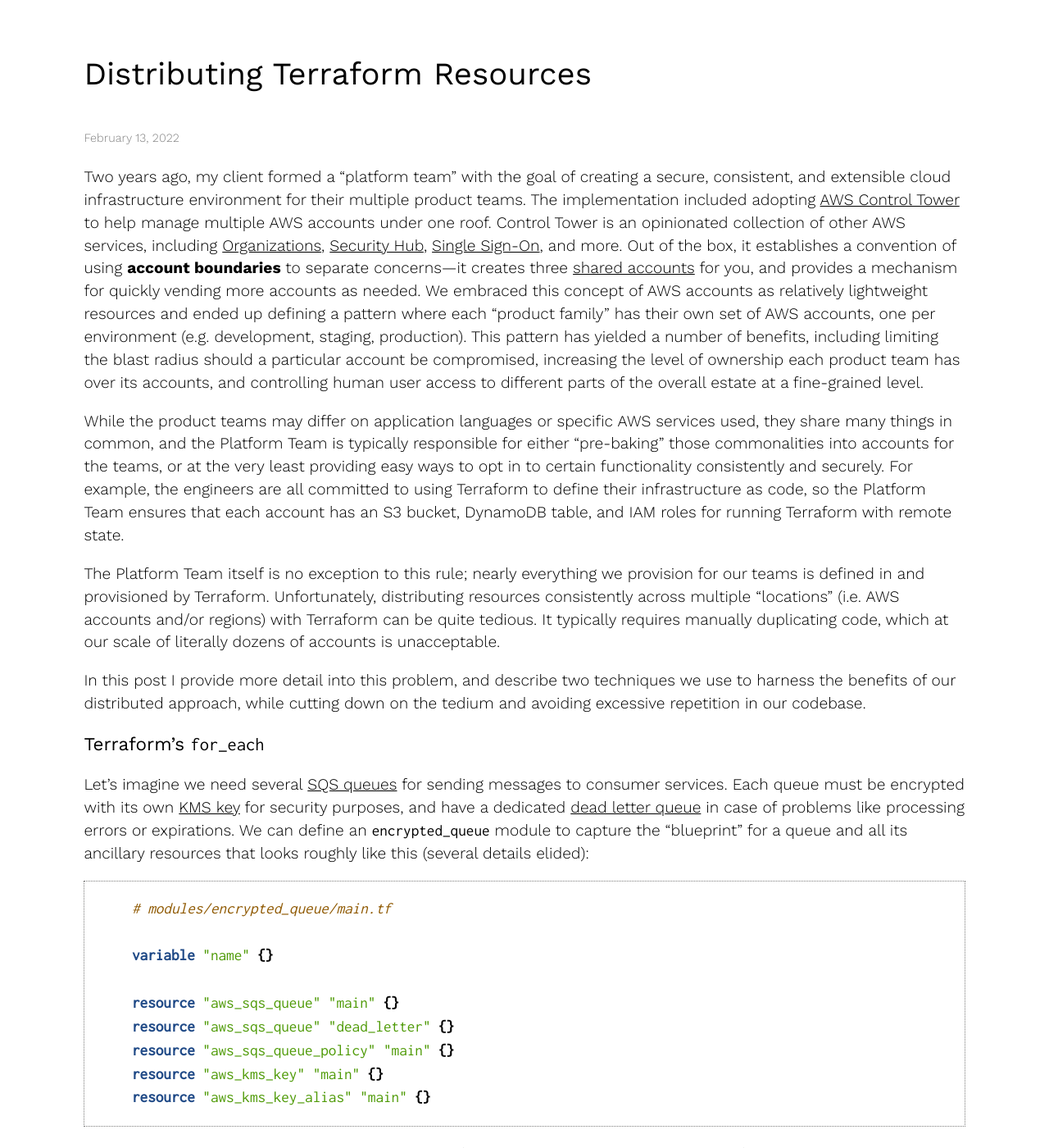
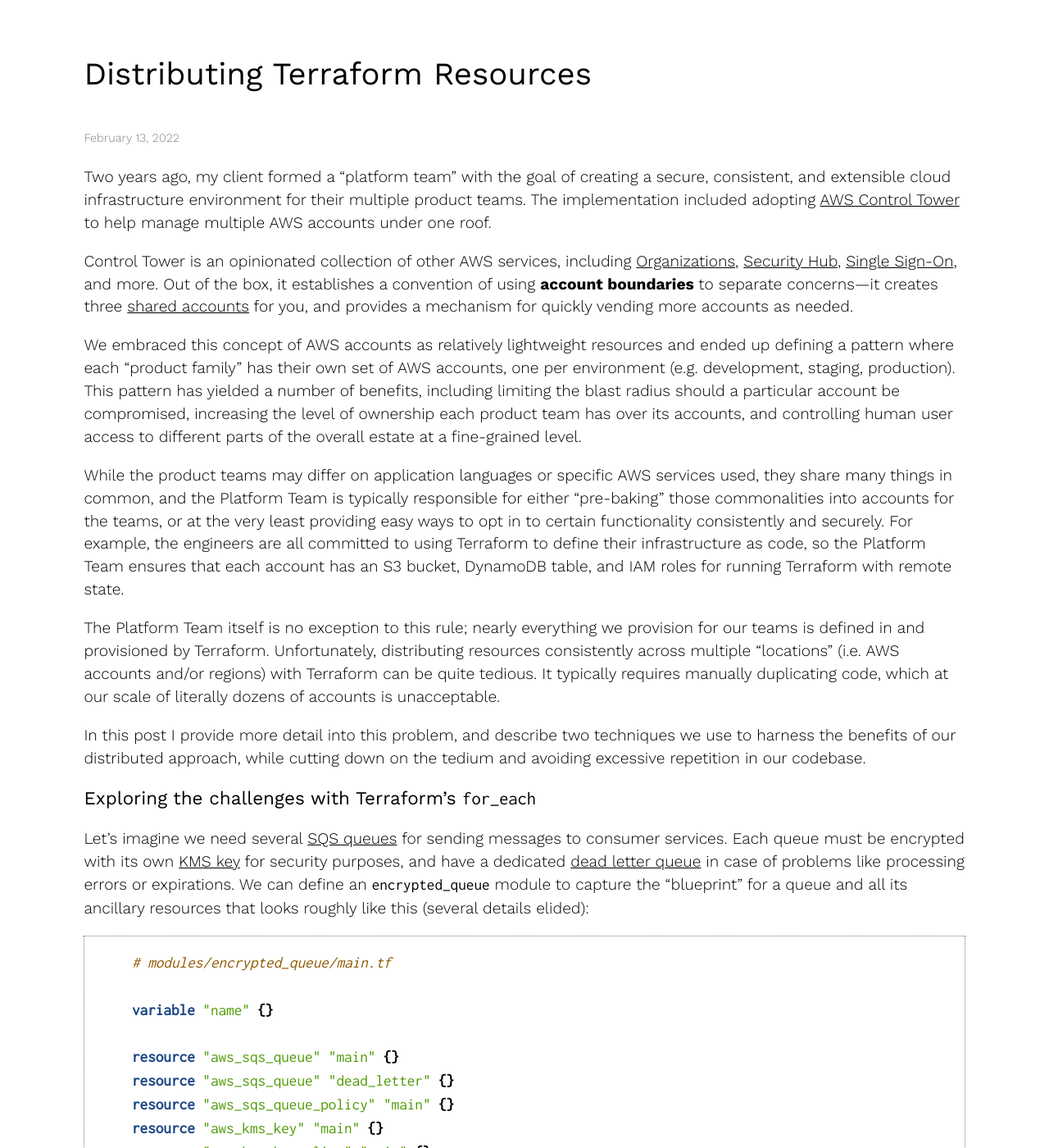
Before and after one commit to mikeknep/website, a Jekyll site: the page built from _posts/2022-02-13-distributing-terraform-resources.md, in a window 1280 px wide and 1400 px high, scrolled down 448 px. Shown: the whole window at 82% size. Built offline with Jekyll 4.4.1, drawn with Linux system fonts in a browser that asks for light colours; some of the changed text lies outside the part shown.

Commit message:
Minor tweaks/fixes to distributing terraform resources

````diff
--- a/_posts/2022-02-13-distributing-terraform-resources.md
+++ b/_posts/2022-02-13-distributing-terraform-resources.md
@@ -5,8 +5,10 @@
 
 Two years ago, my client formed a "platform team" with the goal of creating a secure, consistent, and extensible cloud infrastructure environment for their multiple product teams.
 The implementation included adopting [AWS Control Tower](https://aws.amazon.com/controltower/) to help manage multiple AWS accounts under one roof.
+
 Control Tower is an opinionated collection of other AWS services, including [Organizations](https://aws.amazon.com/organizations/), [Security Hub](https://aws.amazon.com/security-hub/), [Single Sign-On](https://aws.amazon.com/single-sign-on/), and more.
 Out of the box, it establishes a convention of using **account boundaries** to separate concerns—it creates three [shared accounts](https://docs.aws.amazon.com/controltower/latest/userguide/how-control-tower-works.html#what-shared) for you, and provides a mechanism for quickly vending more accounts as needed.
+
 We embraced this concept of AWS accounts as relatively lightweight resources and ended up defining a pattern where each "product family" has their own set of AWS accounts, one per environment (e.g. development, staging, production).
 This pattern has yielded a number of benefits, including limiting the blast radius should a particular account be compromised,
 increasing the level of ownership each product team has over its accounts,
@@ -22,7 +24,7 @@
 
 In this post I provide more detail into this problem, and describe two techniques we use to harness the benefits of our distributed approach, while cutting down on the tedium and avoiding excessive repetition in our codebase.
 
-### Terraform's `for_each`
+### Exploring the challenges with Terraform's `for_each`
 
 Let's imagine we need several [SQS queues](https://aws.amazon.com/sqs/) for sending messages to consumer services.
 Each queue must be encrypted with its own [KMS key](https://aws.amazon.com/kms/) for security purposes, and have a dedicated [dead letter queue](https://en.wikipedia.org/wiki/Dead_letter_queue) in case of problems like processing errors or expirations.
@@ -65,7 +67,7 @@
 ```
 
 Cool! We now have three sets of production-grade queues.
-Except, there's one limitation here: they're all in the same "place".
+Except, there's one limitation here: they're all in the same "place."
 The AWS provider above specifies a role in the AWS account `111111111111`, in the `eu-west-1` (Ireland) region.
 What if we want to _distribute_ encrypted queues across different accounts, or regions, or (caution: Cartesian product territory!) both?
 
@@ -109,7 +111,7 @@
 ```
 
 Again, the example above is **invalid** Terraform code, but expresses what I wish was possible, as it would be the most concise declaration of what we want to provision.
-Instead, it seems we are forced into typing out nearly-duplicative module invocations, only changing the address and `providers` block each time:
+Instead, it seems we are forced into typing out nearly duplicative module invocations, only changing the address and `providers` block each time:
 
 ```terraform
 module "queue_ireland" {
````
Also changed, not shown: other parts of _posts/2022-02-13-distributing-terraform-resources.md (+5 -5 lines).
